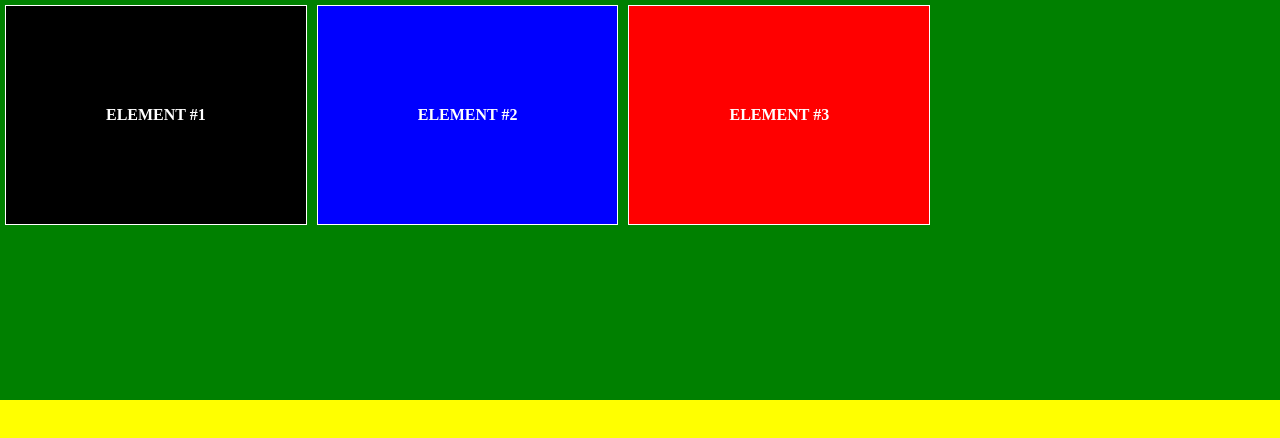
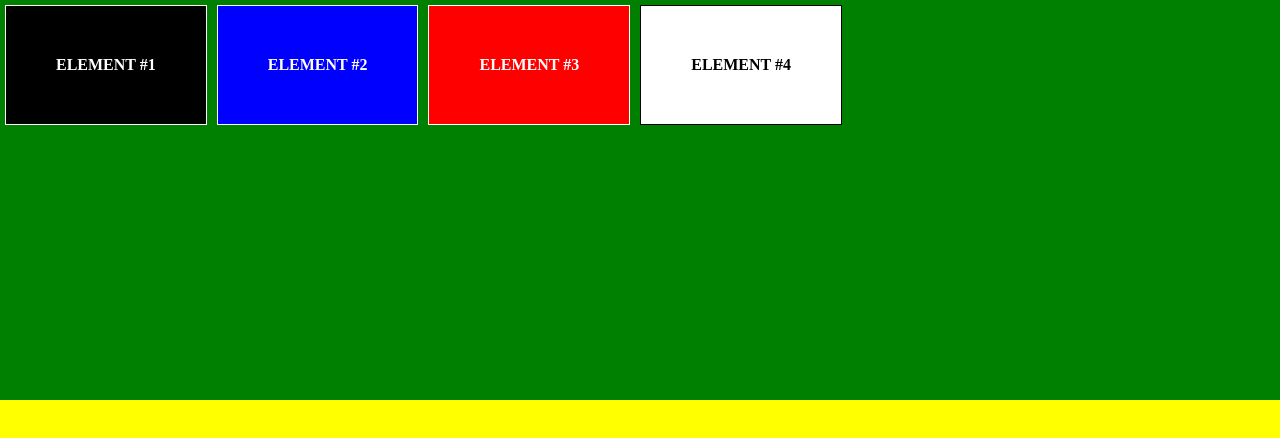
Before and after one commit to ezra-obiwale/JQuery-HTML5-Drag-Drop, a plain HTML site: page index.html in a window 1280 px wide. Drawn offline with Linux system fonts and the light colour scheme.

Commit message:
Update index.html
Added a forth draggable element
Made draggable elements smaller

```diff
--- a/index.html
+++ b/index.html
@@ -22,7 +22,7 @@
             }
             .panel>* {
                 text-align: center;
-                padding:100px;
+                padding:50px;
                 border:1px solid;
                 float:left;
                 margin:5px;
@@ -63,6 +63,9 @@
             <div class="draggable danger">
                 ELEMENT #3
             </div>
+            <div class="draggable">
+                ELEMENT #4
+            </div>
         </div>
         <div class="panel droppable"></div>
         <script src="jquery-3.2.1.min.js"></script>
```
